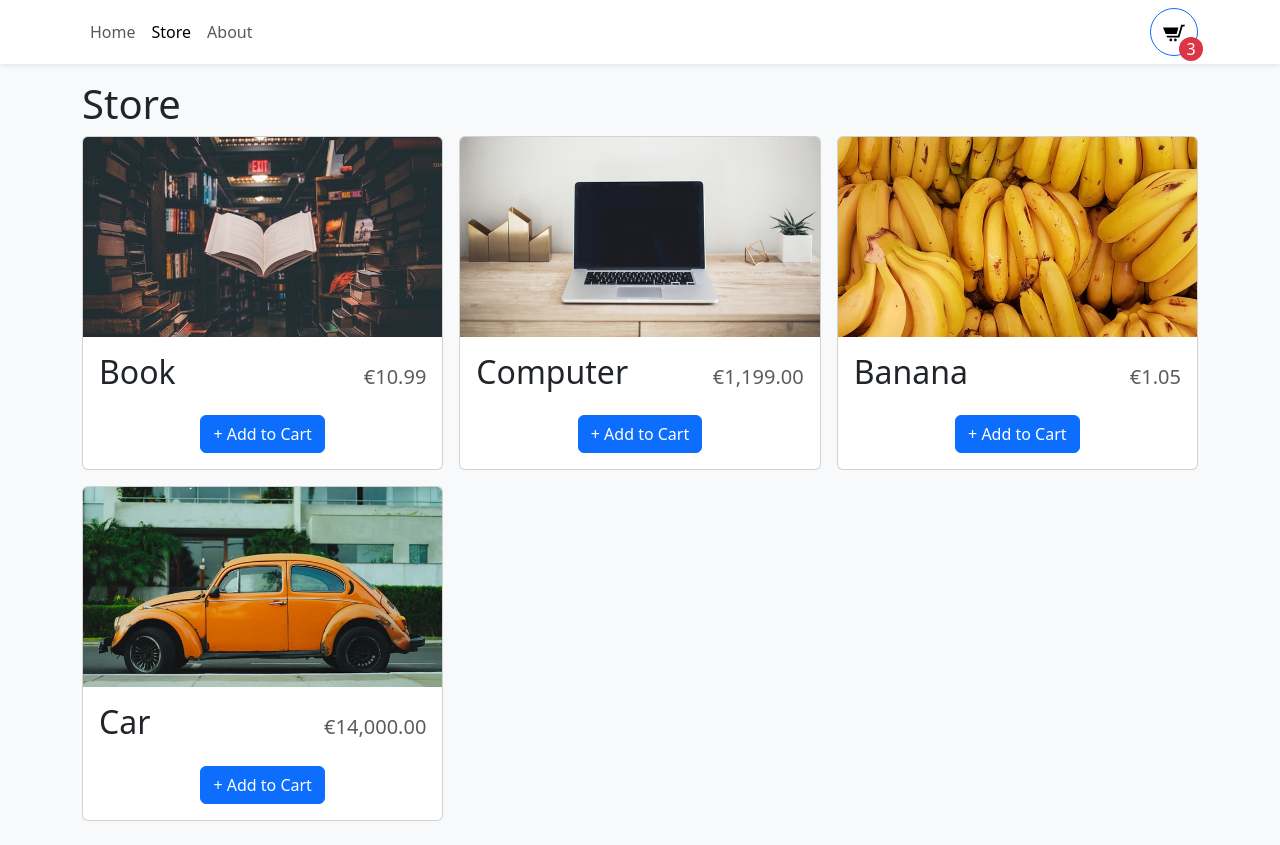
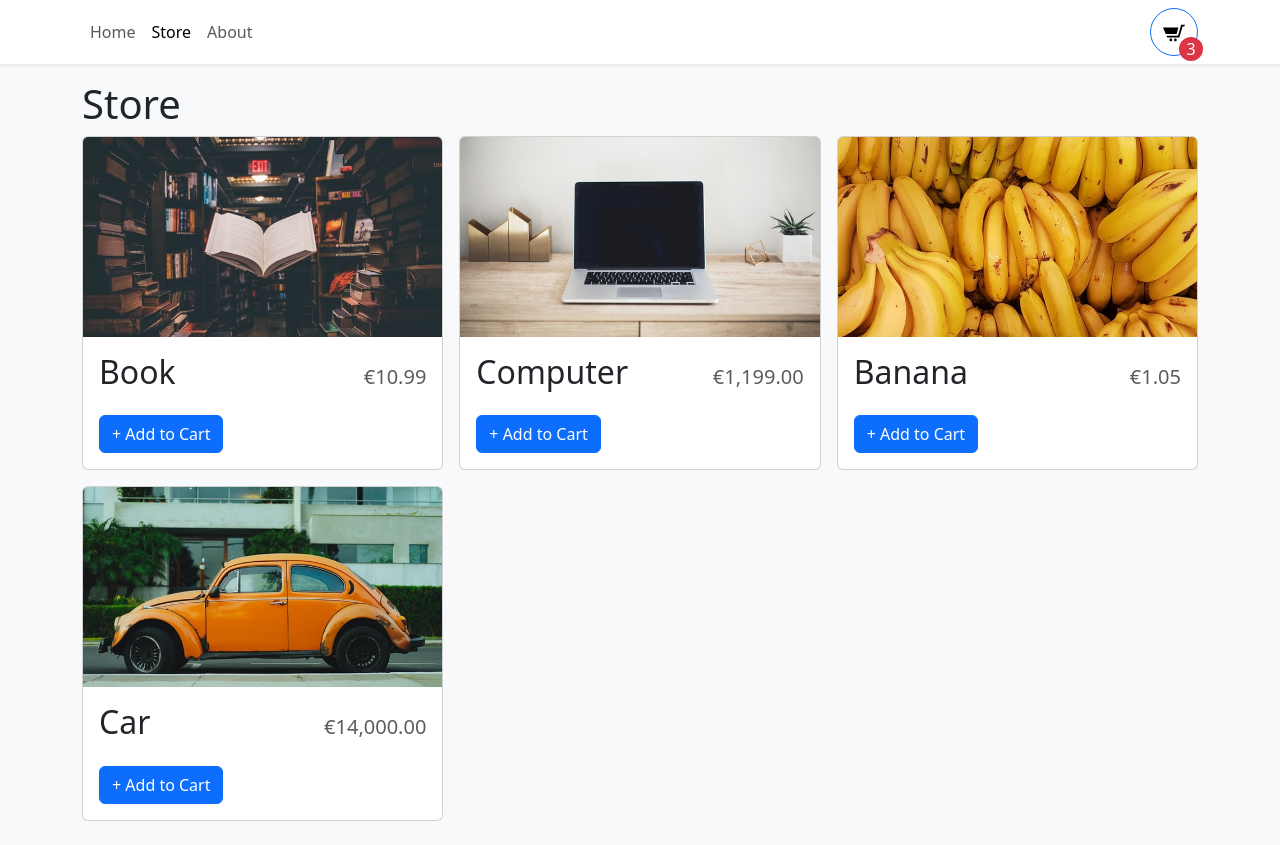
Before and after one commit to adam040992/TS-Shopping-Cart, a React (Vite) app: page /store in a window 1280 px wide. Built offline with nearby package versions, Linux system fonts and the light colour scheme.

Commit message:
Add: render button

```diff
--- a/src/components/StoreItem.tsx
+++ b/src/components/StoreItem.tsx
@@ -11,7 +11,7 @@ type StoreItemProps = {
 export function StoreItem({ id, name, price, imgUrl }: StoreItemProps) {
     const quantity = 0;
     return (
-    <Card>
+    <Card className='h-100'>
         <Card.Img
             variant='top'
             src={imgUrl}
@@ -23,8 +23,10 @@ export function StoreItem({ id, name, price, imgUrl }: StoreItemProps) {
                 <span className='fs-2'>{name}</span>
                 <span className='ms-2 text-muted'>{formatCurrency(price)}</span>
             </Card.Title>
-            <div className='m-auto'>
-                <Button>+ Add to Cart</Button>
+            <div className='mt-auto'>
+                {quantity === 0 ? (
+                    <Button className='btn'>+ Add to Cart</Button> ) : null
+                }
             </div>
         </Card.Body>
     </Card>
```
